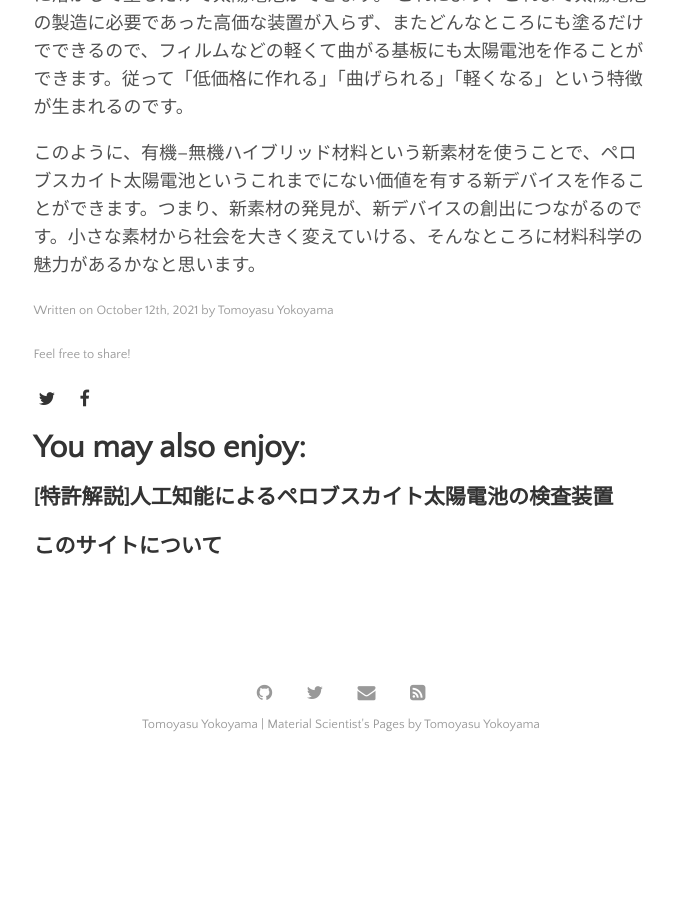
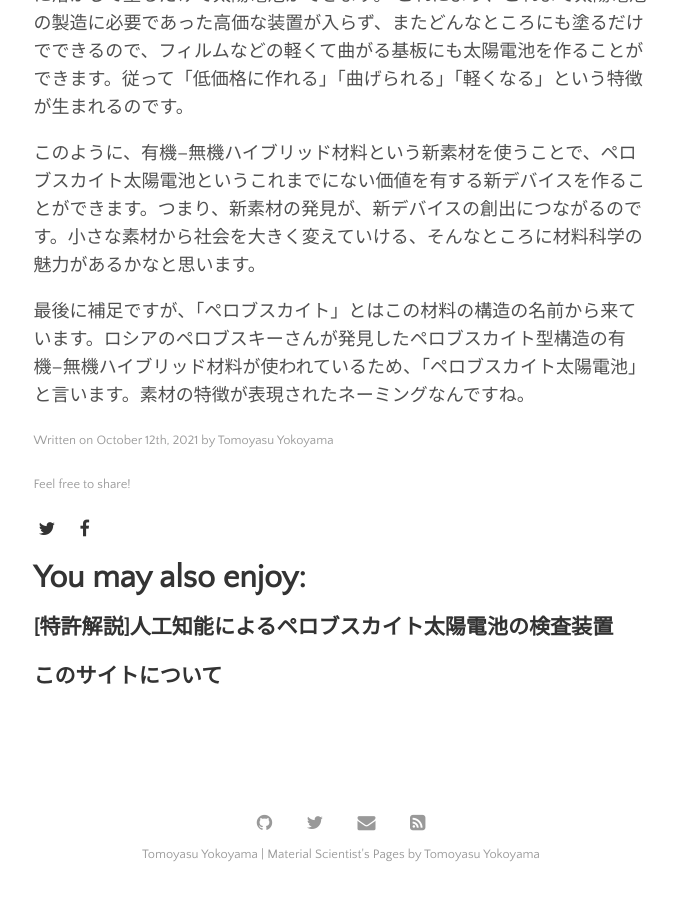
Before and after one commit to yokoyamatomoyasu/yokoyamatomoyasu.github.io, a Jekyll site: the page built from _posts/2021-10-12-tech-trend-1.md, in a window 1280 px wide and 900 px high, scrolled down 2339 px. Shown: the whole window, without its empty margins (299-976 px from the left). Built offline with Jekyll 4.4.1, drawn with Linux system fonts in a browser that asks for light colours; before the commit the page ends 3109 px from its top, so only the background shows below that.

Commit message:
GitHub pages site with Jekyll

```diff
--- a/_posts/2021-10-12-tech-trend-1.md
+++ b/_posts/2021-10-12-tech-trend-1.md
@@ -42,5 +42,6 @@ image: solar_cell.jpg
 これまでの太陽電池材料とは異なり有機材料の特徴も併せ持つため、インクに溶かして塗るだけで太陽電池ができます。
 これにより、これまで太陽電池の製造に必要であった高価な装置が入らず、またどんなところにも塗るだけでできるので、フィルムなどの軽くて曲がる基板にも太陽電池を作ることができます。従って「低価格に作れる」「曲げられる」「軽くなる」という特徴が生まれるのです。
 
+このように、有機–無機ハイブリッド材料という新素材を使うことで、ペロブスカイト太陽電池というこれまでにない価値を有する新デバイスを作ることができます。つまり、新素材の発見が、新デバイスの創出につながるのです。小さな素材から社会を大きく変えていける、そんなところに材料科学の魅力があるかなと思います。
 
-このように、有機–無機ハイブリッド材料という新素材を使うことで、ペロブスカイト太陽電池というこれまでにない価値を有する新デバイスを作ることができます。つまり、新素材の発見が、新デバイスの創出につながるのです。小さな素材から社会を大きく変えていける、そんなところに材料科学の魅力があるかなと思います。
+最後に補足ですが、「ペロブスカイト」とはこの材料の構造の名前から来ています。ロシアのペロブスキーさんが発見したペロブスカイト型構造の有機–無機ハイブリッド材料が使われているため、「ペロブスカイト太陽電池」と言います。素材の特徴が表現されたネーミングなんですね。
```
